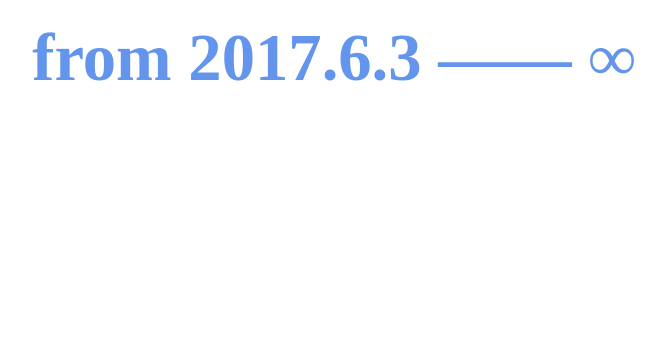
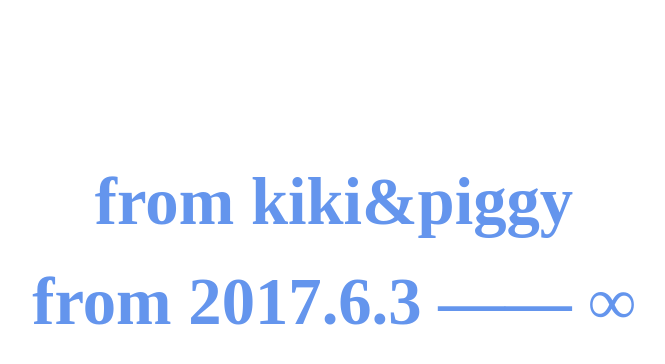
Before and after one commit to yuzihan970802/yuzihan970802.github.io, a plain HTML site: page index.html in a window 1280 px wide. Shown: the whole page, without its empty margins (306-971 px from the left). Drawn offline with Linux system fonts and the light colour scheme.

Commit message:
Update index.html

```diff
--- a/index.html
+++ b/index.html
@@ -1 +1,10 @@
+<br/>
+<br/>
+<br/>
+<br/>
+<br/>
+<br/>
+<br/>
+<br/>
+<CENTER><FONT style="FONT-SIZE: 50pt; FILTER: shadow(color=black); WIDTH: 100%; COLOR: #6495ed; LINE-HEIGHT: 150%; face: 新宋体"><B>from kiki&piggy</B></FONT></CENTER>
 <CENTER><FONT style="FONT-SIZE: 50pt; FILTER: shadow(color=black); WIDTH: 100%; COLOR: #6495ed; LINE-HEIGHT: 150%; face: 新宋体"><B>from 2017.6.3 —— ∞</B></FONT></CENTER>
```
